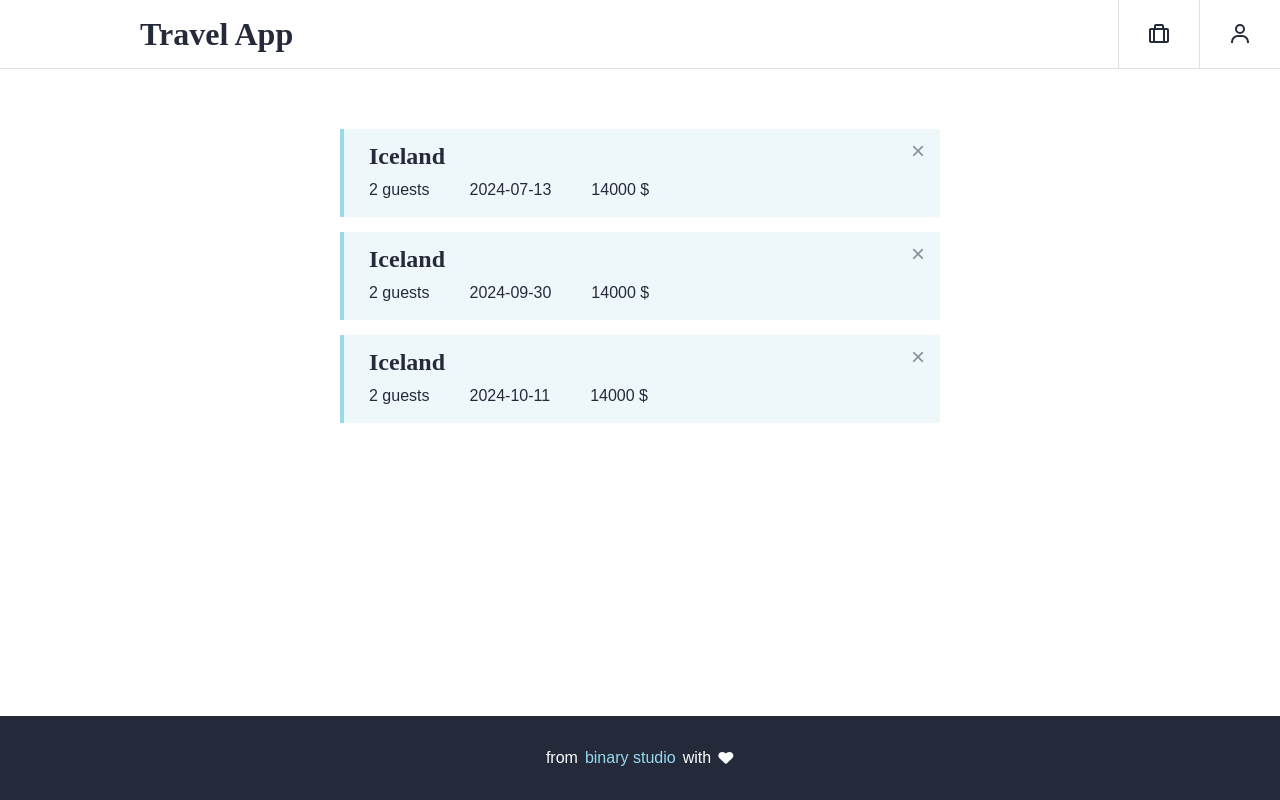
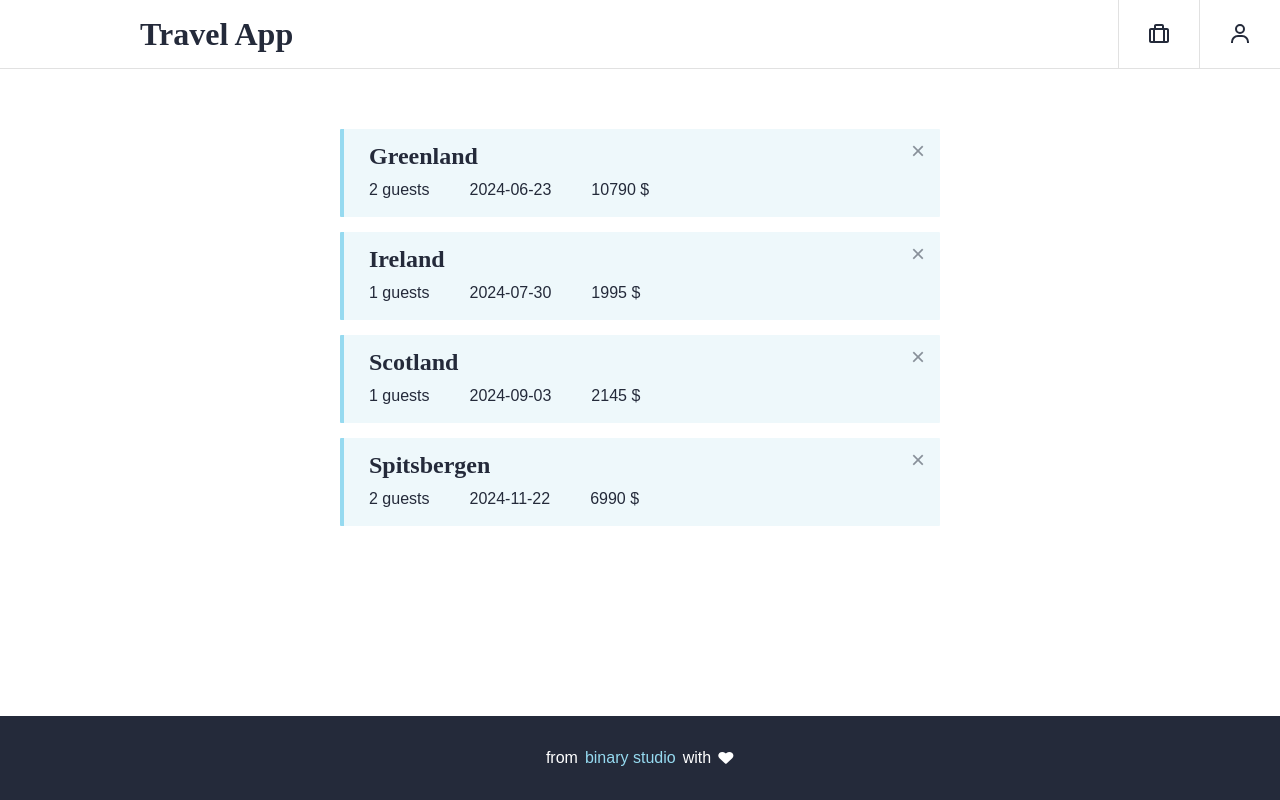
Before and after one commit to Gandrejko/travel-app-redux, a React (Create React App) app: page /bookings in a window 1280 px wide. Built offline with nearby package versions, Linux system fonts and the light colour scheme.

Commit message:
adding bookings from json file + add ability to cancel booking

```diff
--- a/src/App.js
+++ b/src/App.js
@@ -1,7 +1,7 @@
 import {Routes, Route} from "react-router-dom";
 import {Header} from "./components/Header";
 import {Footer} from "./components/Footer";
-import {Main} from "./components/Main";
+import {Main} from "./pages/Main";
 import {Bookings} from "./pages/Bookings";
 import {SignIn} from "./pages/SignIn";
 import {SignUp} from "./pages/SignUp";
@@ -14,12 +14,16 @@ function App() {
 	const [trips, setTrips] = useState(tripsJSON);
 	const [bookings, setBookings] = useState(bookingsJSON);
 
+	const deleteBooking = (bookingId) => {
+		setBookings(bookings.filter(booking => booking.id !== bookingId))
+	}
+
 	return (
 		<div className="App">
 			<Header />
 			<Routes>
 				<Route path='/' element={<Main trips={trips} />} />
-				<Route path='/bookings' element={<Bookings bookings={bookings} />} />
+				<Route path='/bookings' element={<Bookings bookings={bookings} deleteBooking={deleteBooking} />} />
 				<Route path='/sign-in' element={<SignIn />} />
 				<Route path='/sign-up' element={<SignUp />} />
 				<Route path="/trip/:tripId" element={<Trip trips={trips} />} />
--- /dev/null
+++ b/src/components/BookingCard.jsx
@@ -0,0 +1,25 @@
+export const BookingCard = ({id, guests, date, trip: {title}, totalPrice, onClick}) => {
+	return (
+		<li data-test-id="booking" className="booking">
+			<h3 data-test-id="booking-title" className="booking__title">{title}</h3>
+			<span data-test-id="booking-guests" className="booking__guests">
+            {guests} guests
+          </span>
+			<span data-test-id="booking-date" className="booking__date">
+            {date.match(/\d\d\d\d-\d\d-\d\d/)}
+          </span>
+			<span data-test-id="booking-total" className="booking__total">
+            {totalPrice} $
+          </span>
+			<button
+				data-test-id="booking-cancel"
+				className="booking__cancel"
+				title="Cancel booking"
+				onClick={() => onClick(id)}
+			>
+				<span className="visually-hidden">Cancel booking</span>
+				×
+			</button>
+		</li>
+	)
+}
--- a/src/pages/Bookings.jsx
+++ b/src/pages/Bookings.jsx
@@ -1,68 +1,14 @@
-export const Bookings = () => {
+import {BookingCard} from "../components/BookingCard";
+
+export const Bookings = ({bookings, deleteBooking}) => {
 	return (
 		<main className="bookings-page">
 			<h1 className="visually-hidden">Travel App</h1>
 			<ul className="bookings__list">
-				<li data-test-id="booking" className="booking">
-					<h3 data-test-id="booking-title" className="booking__title">Iceland</h3>
-					<span data-test-id="booking-guests" className="booking__guests">
-            2 guests
-          </span>
-					<span data-test-id="booking-date" className="booking__date">
-            2024-07-13
-          </span>
-					<span data-test-id="booking-total" className="booking__total">
-            14000 $
-          </span>
-					<button
-						data-test-id="booking-cancel"
-						className="booking__cancel"
-						title="Cancel booking"
-					>
-						<span className="visually-hidden">Cancel booking</span>
-						×
-					</button>
-				</li>
-				<li data-test-id="booking" className="booking">
-					<h3 data-test-id="booking-title" className="booking__title">Iceland</h3>
-					<span data-test-id="booking-guests" className="booking__guests">
-            2 guests
-          </span>
-					<span data-test-id="booking-date" className="booking__date">
-            2024-09-30
-          </span>
-					<span data-test-id="booking-total" className="booking__total">
-            14000 $
-          </span>
-					<button
-						data-test-id="booking-cancel"
-						className="booking__cancel"
-						title="Cancel booking"
-					>
-						<span className="visually-hidden">Cancel booking</span>
-						×
-					</button>
-				</li>
-				<li data-test-id="booking" className="booking">
-					<h3 data-test-id="booking-title" className="booking__title">Iceland</h3>
-					<span data-test-id="booking-guests" className="booking__guests">
-            2 guests
-          </span>
-					<span data-test-id="booking-date" className="booking__date">
-            2024-10-11
-          </span>
-					<span data-test-id="booking-total" className="booking__total">
-            14000 $
-          </span>
-					<button
-						data-test-id="booking-cancel"
-						className="booking__cancel"
-						title="Cancel booking"
-					>
-						<span className="visually-hidden">Cancel booking</span>
-						×
-					</button>
-				</li>
+				{bookings.map(booking => (
+					<BookingCard key={booking.id} {...booking} onClick={deleteBooking} />
+				))}
+
 			</ul>
 		</main>
 	)
--- a/src/components/Main.jsx
+++ b/src/pages/Main.jsx
@@ -1,5 +1,5 @@
-import {Filter} from "./Filter";
-import {Trips} from "./Trips";
+import {Filter} from "../components/Filter";
+import {Trips} from "../components/Trips";
 export const Main = ({trips}) => {
 	return (
 		<main>
--- a/src/pages/Trip.jsx
+++ b/src/pages/Trip.jsx
@@ -1,4 +1,3 @@
-import tripImage from '../assets/images/iceland.jpg';
 import {useParams} from "react-router-dom";
 
 export const Trip = ({trips}) => {
```
